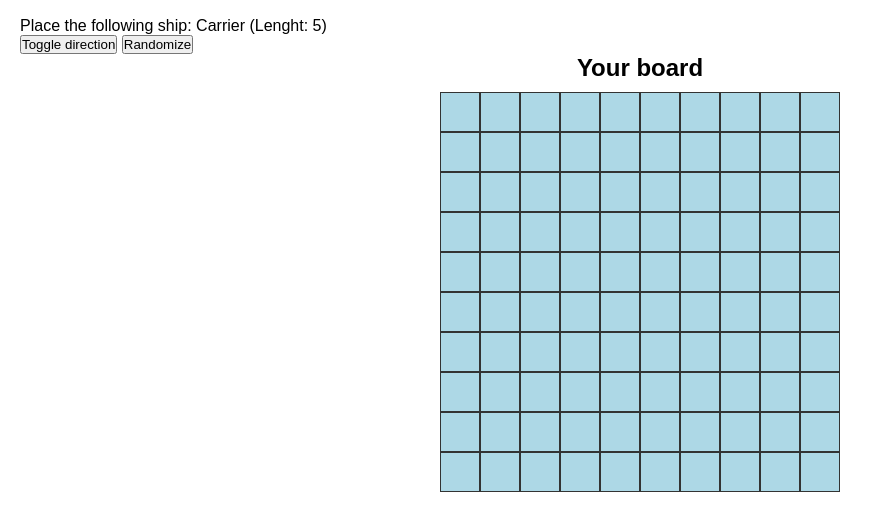
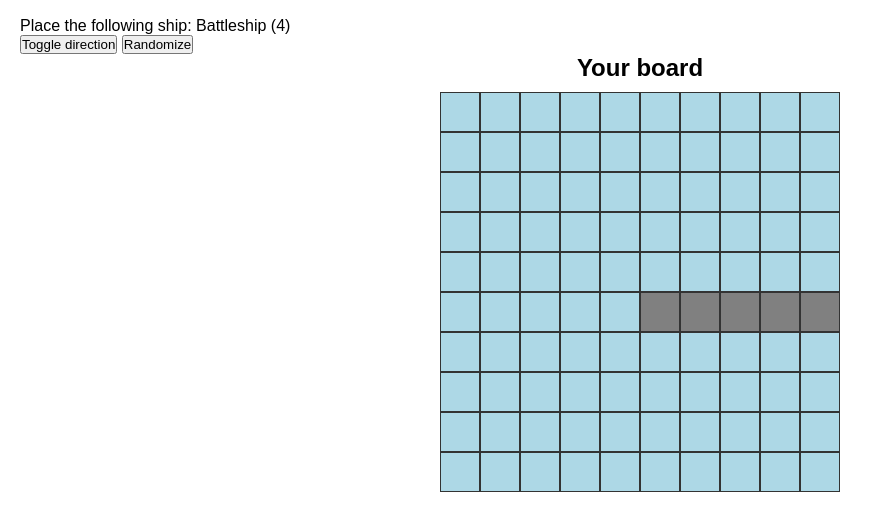
Before and after one commit to lozukka/battleship-game, a website built with webpack: page index.html in a window 1280 px wide. Both pictures are taken after a click on the element 640 px from the left and 352 px from the top of the page. Shown: the part 60-590 px from the top of the page, without its empty margins (0-883 px from the left). Built offline with nearby package versions, Linux system fonts and the light colour scheme.

Commit message:
worked on "handlePlacementClick "

```diff
--- a/index.html
+++ b/index.html
@@ -12,7 +12,7 @@
     <main>
       <div id="messagearea"></div>
       <div id="placement">
-        <p>Place the following ship: <span id="current-ship"></span></p>
+        <p><span id="current-ship"></span></p>
         <button id="direction">Toggle direction</button>
         <button id="randomize">Randomize</button>
         <button id="startgame" class="hide">Start Game</button>
--- a/src/ui/shipPlacement.js
+++ b/src/ui/shipPlacement.js
@@ -60,10 +60,49 @@ export const initPlacementPhase = (game) => {
   };
 
   const handlePlacementClick = (event) => {
-    // get the clicked cell coordinates
-    // try to place the current ship on the human board
-    // if successful, move to the next ship
-    // if all ships are placed, call startGame()
+    if (!event.target.classList.contains("cell")) return;
+
+    const coord = [
+      Number(event.target.dataset.x),
+      Number(event.target.dataset.y),
+    ];
+
+    const currentShip = getCurrentShip();
+    const result = game.humanBoard.placeShip(
+      currentShip[0],
+      currentShip[1],
+      coord,
+      direction,
+    );
+
+    if (!result.success) {
+      // invalid placement — do nothing or show a message
+      return;
+    }
+
+    // placement was successful — move to next ship
+    currentShipIndex++;
+
+    // re-render to show the newly placed ship
+    const state = game.getState();
+    renderBoard(
+      state.humanBoard,
+      state.missedAttacks.human,
+      state.attackedCoords.human,
+      "human-board",
+      false,
+    );
+
+    // check if all ships have been placed
+    if (currentShipIndex >= SHIPS.length) {
+      currentShipLabel.textContent = `All ships placed! Ready for the game!`;
+      startGame();
+      return;
+    }
+
+    // update message to show which ship is being placed next
+    const nextShip = getCurrentShip();
+    currentShipLabel.textContent = `Place the following ship: ${nextShip[1]} (${nextShip[0]})`;
   };
 
   const randomizePlacement = () => {
@@ -111,7 +150,10 @@ export const initPlacementPhase = (game) => {
     false,
   );
 
+  document
+    .getElementById("human-board")
+    .addEventListener("click", handlePlacementClick);
   randomizeButton.addEventListener("click", randomizePlacement);
   directionButton.addEventListener("click", toggleDirection);
-  currentShipLabel.textContent = `${SHIPS[currentShipIndex][1]} (Lenght: ${SHIPS[currentShipIndex][0]})`;
+  currentShipLabel.textContent = `Place the following ship: ${SHIPS[currentShipIndex][1]} (Lenght: ${SHIPS[currentShipIndex][0]})`;
 };
```
